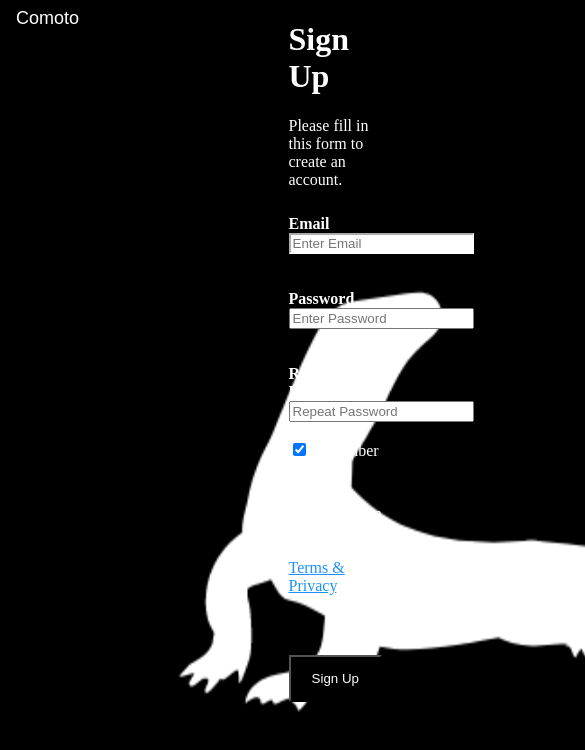
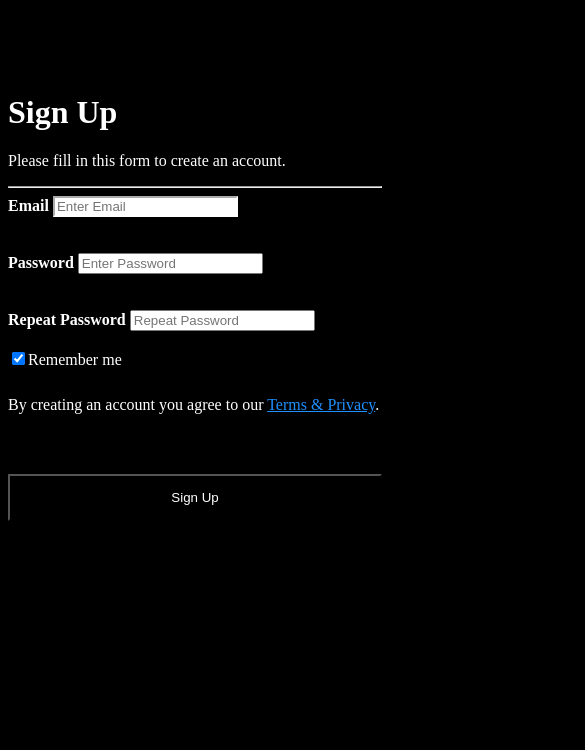
Before and after one commit to MarcelFerrell/Comoto, a plain HTML site: page signup.html in a window 390 px wide. Shown: the top 750 px of the page, 585 px wide, since content can reach past the window. Drawn offline with Linux system fonts and the light colour scheme.

Commit message:
sign up responsive updates

```diff
--- a/signup.css
+++ b/signup.css
@@ -37,3 +37,13 @@ button {
     top: 8px;
     left: 16px;
 }
+@media screen and (max-width: 800px){
+#image-container{
+    display: none;
+}
+#mainDiv {
+    margin-top: 25%;
+    margin-left: -300%;
+}
+
+}
--- a/signup.html
+++ b/signup.html
@@ -8,14 +8,14 @@
     <link rel="stylesheet" href="signup.css">
 </head>
 <body>
-    <div class="main">
-        <div class="container"style="width:50%;float:left;">
+    <div id="mainDiv" class="main">
+        <div id="image-container" class="container"style="width:50%;float:left;">
             <img src="komodoLogo.png" width="900" height="1000">
             <div class="top-left">
                 <a href="index.html" style="color: white;text-decoration: none;font-family: Arial, Helvetica, sans-serif;font-size: large;">Comoto</a>
             </div>
         </div>
-        <div class="content" style="margin-left:75%;">
+        <div id="form-container" class="content" style="margin-left:75%;">
             <form >
                 <div class="formElements" style="color: white;">
                     <h1>Sign Up</h1>
```
